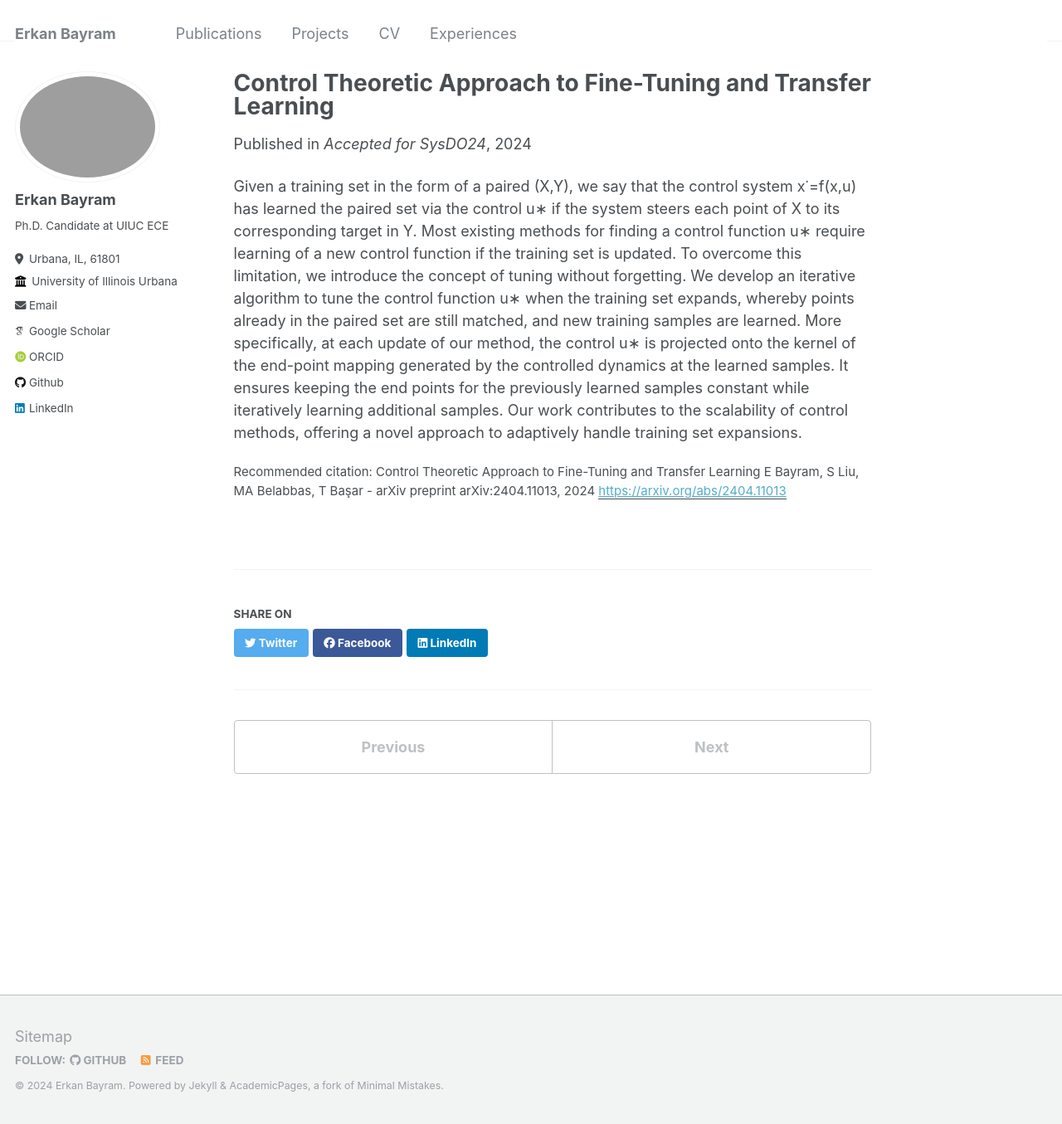
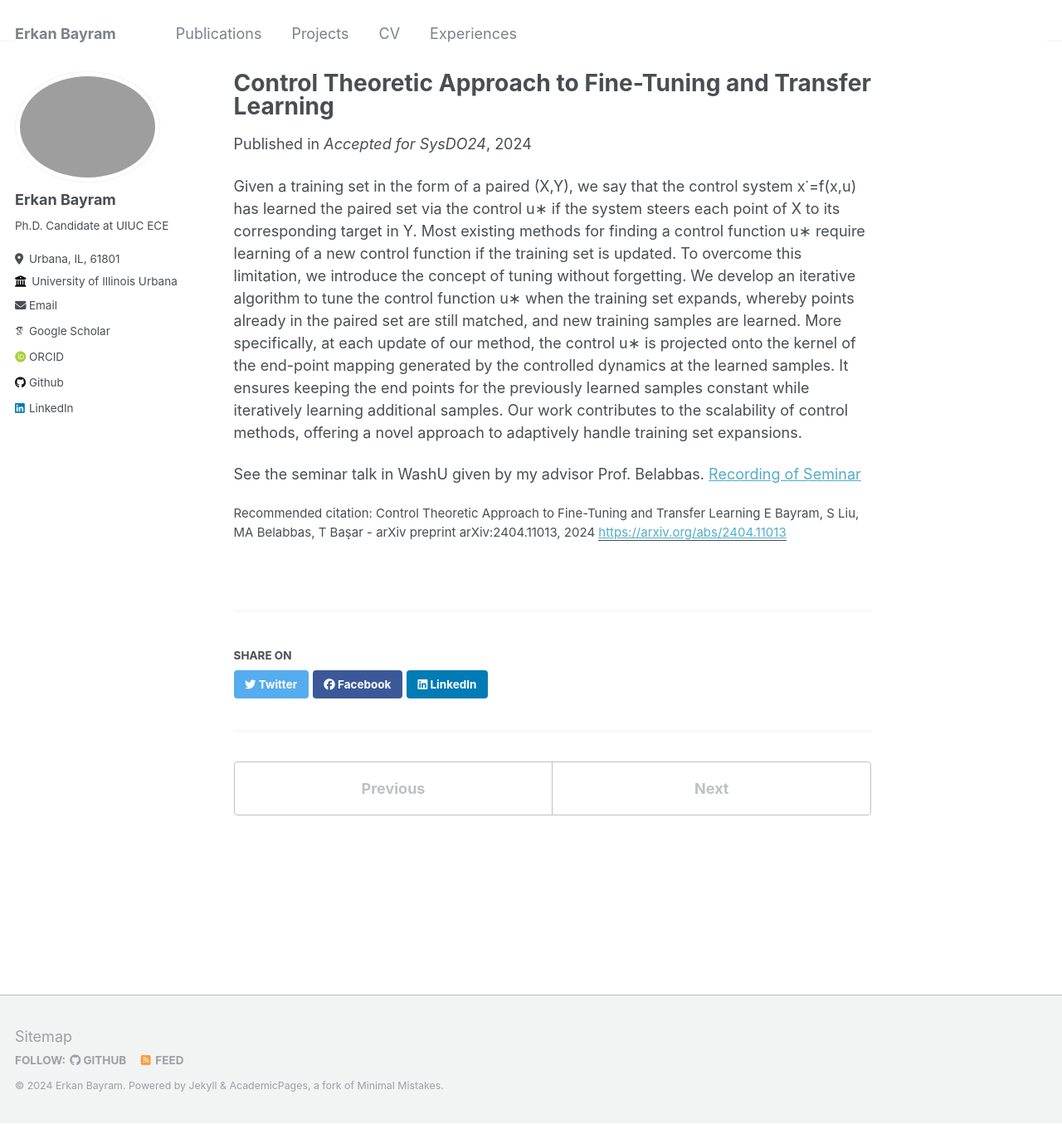
Before and after one commit to erkan1863/erkan1863.github.io, a Jekyll site: the page built from _publications/2024-04-17-TuningWithoutForgetting.md, in a window 1280 px wide and 1355 px high. Shown: the whole window at 83% size. Built offline with Jekyll 4.4.1, drawn with Linux system fonts in a browser that asks for light colours; some web fonts are replaced.

Commit message:
update twf

```diff
--- a/_publications/2024-04-17-TuningWithoutForgetting.md
+++ b/_publications/2024-04-17-TuningWithoutForgetting.md
@@ -11,3 +11,5 @@ E Bayram, S Liu, MA Belabbas, T Başar - arXiv preprint arXiv:2404.11013, 2024'
 ---
 
 Given a training set in the form of a paired (X,Y), we say that the control system x˙=f(x,u) has learned the paired set via the control u∗ if the system steers each point of X to its corresponding target in Y. Most existing methods for finding a control function u∗ require learning of a new control function if the training set is updated. To overcome this limitation, we introduce the concept of tuning without forgetting. We develop an iterative algorithm to tune the control function u∗ when the training set expands, whereby points already in the paired set are still matched, and new training samples are learned. More specifically, at each update of our method, the control u∗ is projected onto the kernel of the end-point mapping generated by the controlled dynamics at the learned samples. It ensures keeping the end points for the previously learned samples constant while iteratively learning additional samples. Our work contributes to the scalability of control methods, offering a novel approach to adaptively handle training set expansions.
+
+See the seminar talk in WashU given by my advisor Prof. Belabbas. [Recording of Seminar](https://wustl.app.box.com/s/3pgp5pe203n5zhweezhwtwt1y8h2yp8j)
```
